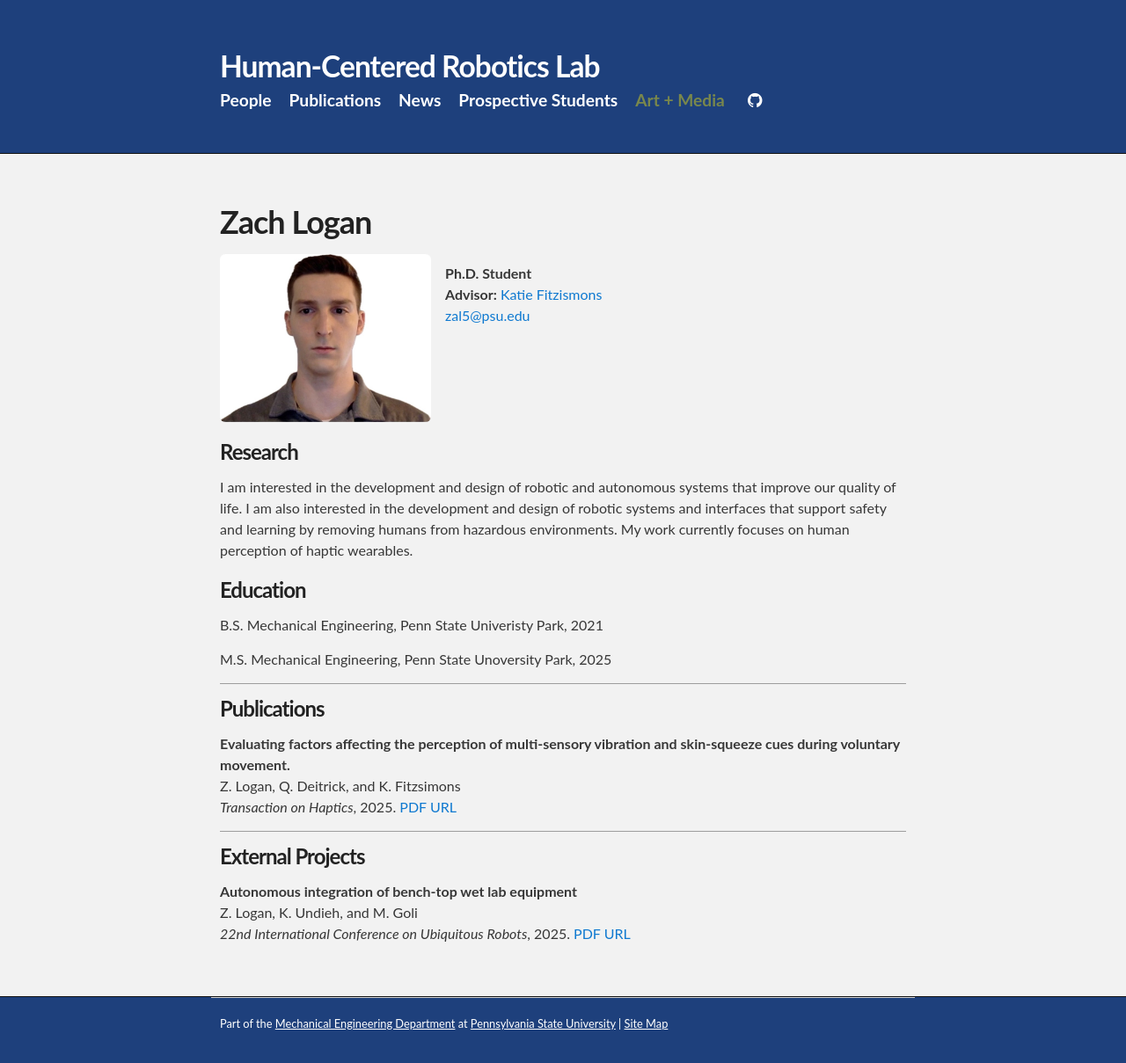
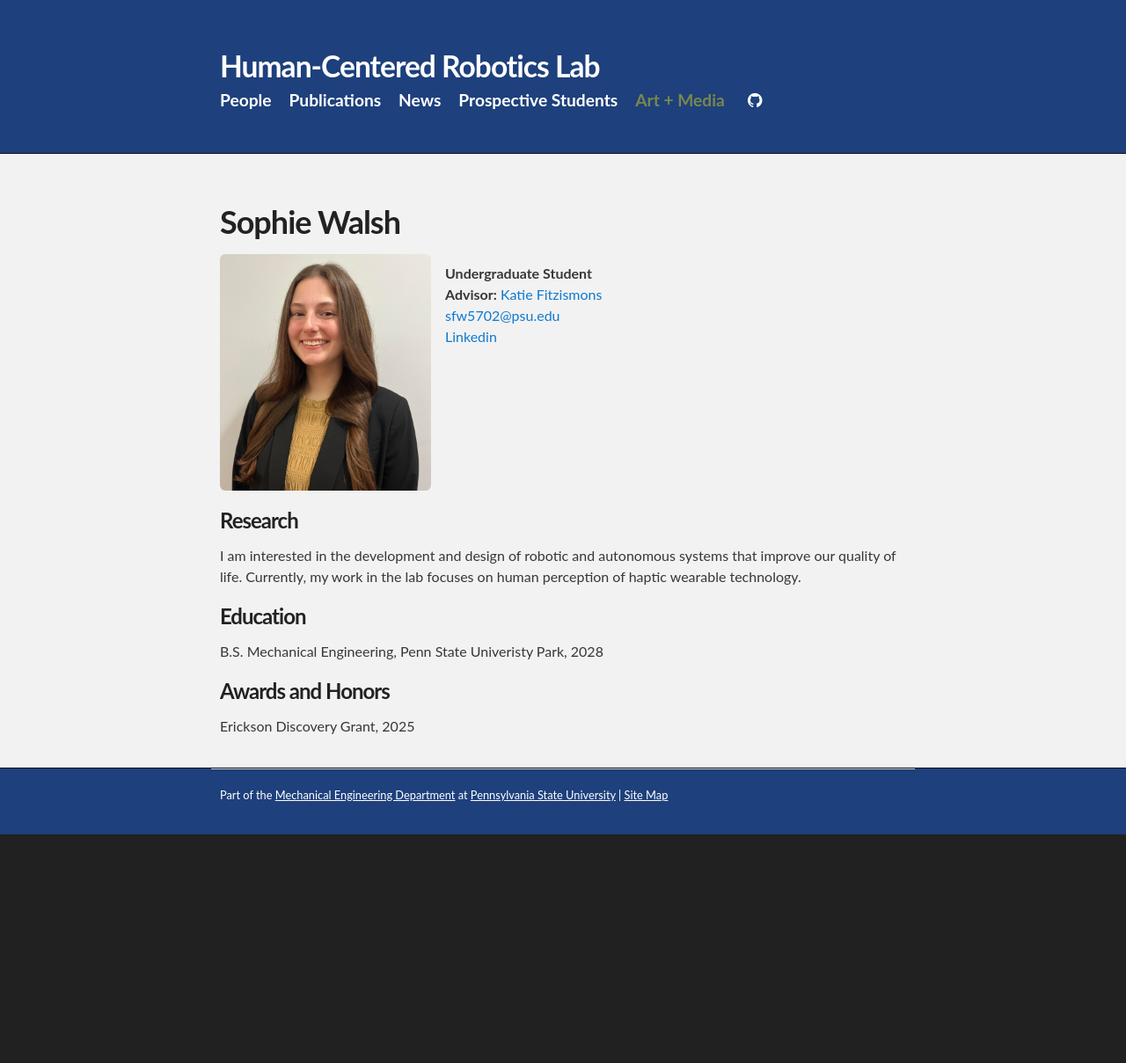
Before and after one commit to psu-hcr/psu-hcr.github.io, a Jekyll site: the page built from people/sophiewalsh.html, in a window 1280 px wide. Shown: the whole page at 88% size. Built offline with Jekyll 4.4.1, drawn with Linux system fonts in a browser that asks for light colours; after the commit the page ends 949 px from its top, so only the background shows below that; grey boxes are pictures that could not be loaded.

Commit message:
Update sophiewalsh.html

```diff
--- a/people/sophiewalsh.html
+++ b/people/sophiewalsh.html
@@ -1,52 +1,41 @@
 ---
 layout: default
-title: Zach Logan
+title: Sophie Walsh
 
 ---
 
-<h1>Zach Logan</h1>
+<h1>Sophie Walsh</h1>
 
 <div class="row">
   <div class="column">
-    <img alt="Zach Logan" title="Zach Logan" src="/images/ZachLogan.jpeg" alt="Zach Logan" style="width:15em; border:none; border-bottom:0px">
+    <img alt="Sophie Walsh" title="Sophie Walsh" src="/images/SophieWalsh.jpg" alt="Sophie Walsh" style="width:15em; border:none; border-bottom:0px">
   </div>
   <div class="column">
-    <p><b>Ph.D. Student</b>
+    <p><b>Undergraduate Student</b>
     <br><b>Advisor:</b> <a href="/people/katiefitzsimons">Katie Fitzismons</a>
-    <br><a href="mailto:@zal5@psu.edu">zal5@psu.edu</a>
+    <br><a href="mailto:@zal5@psu.edu">sfw5702@psu.edu</a>
     <!-- <br><a href="https://scholar.google.com/citations?user=7kgTpmQAAAAJ&hl=en&oi=ao">Google Scholar</a>
     <br><a href="/pdfs/fitz_cv.pdf">Curriculum Vitae</a></p> -->
+    <br><a href="https://www.linkedin.com/in/swalsh0/">Linkedin</a>
   </div>
 </div>
 
 
   <h3>Research</h3>
   <p>I am interested in the development and design of robotic and autonomous systems that improve our quality of life.
-  I am also interested in the development and design of robotic systems and interfaces that support safety and learning by removing humans from hazardous environments. My work currently focuses on human perception of haptic wearables.   </p>
+  Currently, my work in the lab focuses on human perception of haptic wearable technology.   </p>
 <!--
   <h3>Projects</h3>
   <p><a href="/projects/RobotAssistedRehabilitation">Robot-Assisted Rehabilitation</a>
     <br><a href="/projects/SoftwareEnabledBiomedicalDevices">Software-Enabled Biomedical Devices</a></p>
 -->
   <h3>Education</h3>
-  <p>B.S. Mechanical Engineering, Penn State Univeristy Park, 2021</p>
-  <p>M.S. Mechanical Engineering, Penn State Unoversity Park, 2025</p>
+  <p>B.S. Mechanical Engineering, Penn State Univeristy Park, 2028</p>
+
+  <h3>Awards and Honors</h3>
+  <p>Erickson Discovery Grant, 2025
+
 <!--
-  <h3>Awards and Honors</h3>
-
-
-
   <h3>Teaching</h3>
   <p>TA for Mechanical Engineering Design Methodology (ME340), Fall 2021
   -->
-  <hr>
-  <h3>Publications</h3>
-	<p><b>Evaluating factors affecting the perception of multi-sensory vibration and skin-squeeze cues during voluntary movement.</b>
-			<br>Z. Logan, Q. Deitrick, and K. Fitzsimons
-			<br><i>Transaction on Haptics</i>, 2025. <a href="/pdfs/2025ToHLoDeFi.pdf">PDF</a>  <a href="https://ieeexplore.ieee.org/document/11010836">URL</a></p>
-  <hr>
-  <h3>External Projects</h3>
-	<p><b>Autonomous integration of bench-top wet lab equipment</b>
-			<br>Z. Logan, K. Undieh, and M. Goli
-			<br><i>22nd International Conference on Ubiquitous Robots</i>, 2025. <a href="https://ieeexplore.ieee.org/stamp/stamp.jsp?tp=&arnumber=11078042">PDF</a>  <a href="https://doi.org/10.1109/UR65550.2025.11078042">URL</a></p>
-<br>
```
